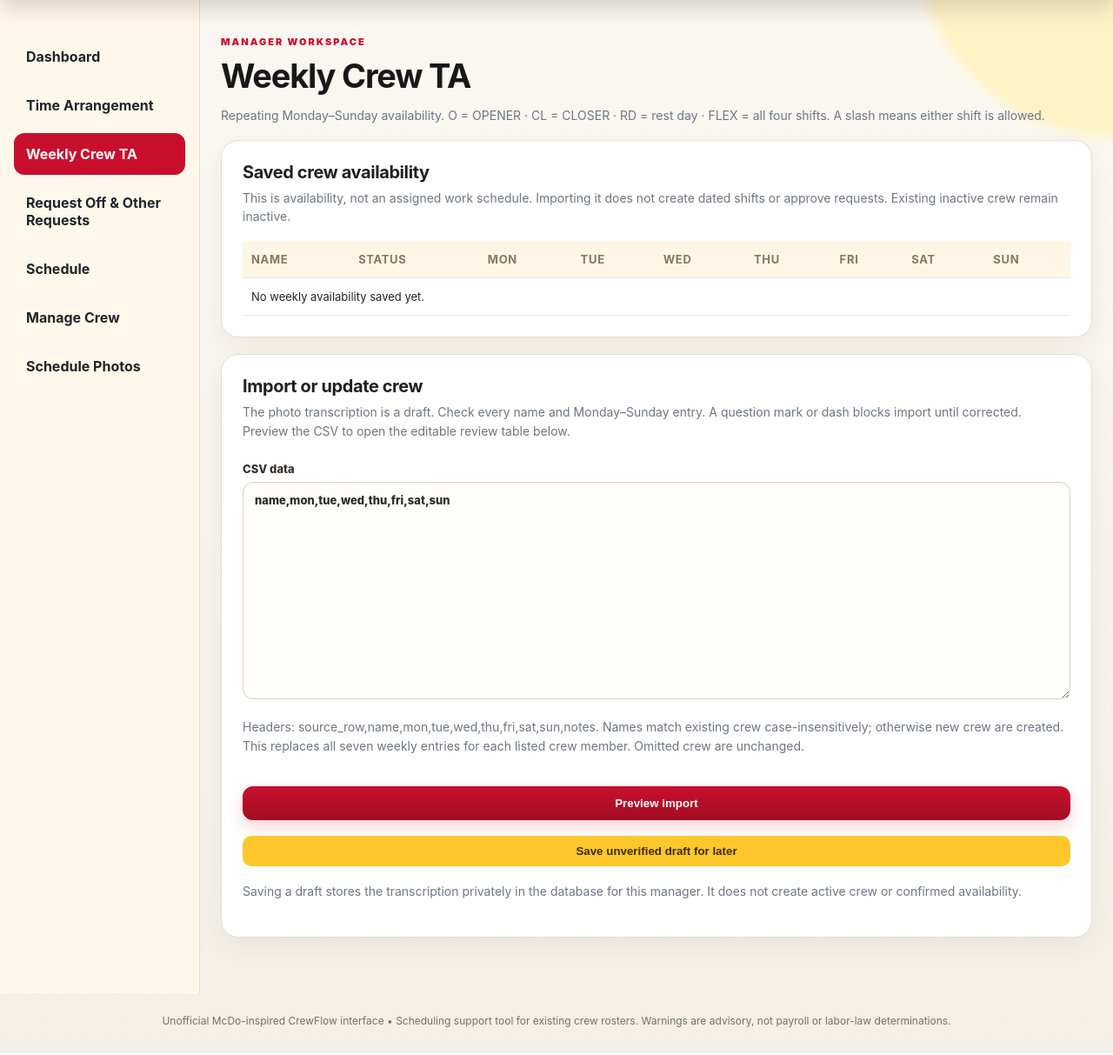
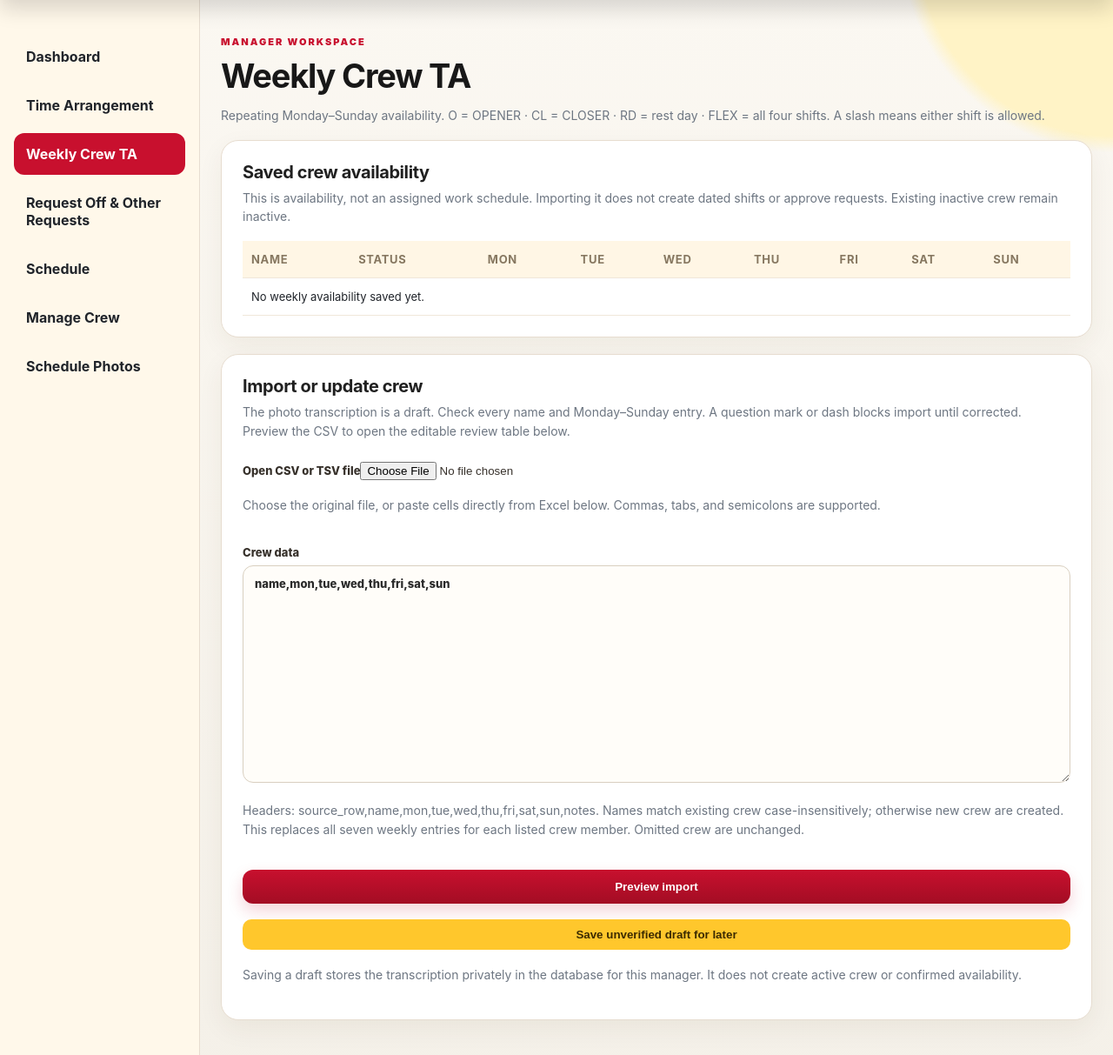
Before and after one commit to Vanix19/579-Mcdo-Davao-Pampanga, a Flask app: page /admin/weekly in a window 1280 px wide. Shown: the part 69-1282 px from the top of the page at 87% size. Run offline with Flask 3, Linux system fonts and the light colour scheme; the visitor is signed in with stand-in values (Sample User, id 1); data that the repository does not hold is empty; parts of the project's set-up code (start-up, migrations or seed data) failed here and were passed over; some libraries are stand-ins or nearby versions.

Commit message:
Add files via upload

```diff
--- a/crew_schedule_assistant/templates/weekly.html
+++ b/crew_schedule_assistant/templates/weekly.html
@@ -18,7 +18,9 @@
 {% for error in errors %}<div class="notice error">{{error}}</div>{% endfor %}
 <form method="post" class="stack">
 <input type="hidden" name="csrf" value="{{csrf}}">
-<label>CSV data<textarea name="csv_text" rows="14" spellcheck="false" required>{{csv_text}}</textarea></label>
+<label>Open CSV or TSV file<input type="file" id="crewDataFile" accept=".csv,.tsv,.txt"></label>
+<p id="fileStatus" role="status">Choose the original file, or paste cells directly from Excel below. Commas, tabs, and semicolons are supported.</p>
+<label>Crew data<textarea id="crewDataText" name="csv_text" rows="14" spellcheck="false" required>{{csv_text}}</textarea></label>
 <p>Headers: source_row,name,mon,tue,wed,thu,fri,sat,sun,notes. Names match existing crew case-insensitively; otherwise new crew are created. This replaces all seven weekly entries for each listed crew member. Omitted crew are unchanged.</p>
 <button class="primary" name="action" value="preview">Preview import</button>
 <button class="secondary" name="action" value="stage">Save unverified draft for later</button>
@@ -51,4 +53,16 @@
 </form>
 {% endif %}
 </section>
+<script>
+document.getElementById('crewDataFile').addEventListener('change',async function(){
+  const file=this.files[0],status=document.getElementById('fileStatus');
+  if(!file)return;
+  if(file.size>128000){status.textContent='Choose a file smaller than 128 KB.';this.value='';return;}
+  try{
+    const text=new TextDecoder('utf-8',{fatal:true}).decode(await file.arrayBuffer());
+    document.getElementById('crewDataText').value=text;
+    status.textContent='File loaded. Click Preview import to check the names and shifts. Nothing has been saved yet.';
+  }catch(error){status.textContent='Could not read this file. Save it as CSV UTF-8 or TSV and try again.';this.value='';}
+});
+</script>
 {% endblock %}
--- a/crew_schedule_assistant/weekly_availability.py
+++ b/crew_schedule_assistant/weekly_availability.py
@@ -37,10 +37,18 @@ def parse_periods(value):
 def parse_csv(text):
     if len(text.encode('utf-8')) > 128_000:
         raise ValueError('The CSV must be smaller than 128 KB.')
-    reader = csv.DictReader(io.StringIO(text.lstrip('\ufeff')))
-    fields = reader.fieldnames or []
-    if len(fields) != len(set(fields)) or not {'name',*DAYS}.issubset(fields):
-        raise ValueError('CSV headers must include name,mon,tue,wed,thu,fri,sat,sun with no duplicates.')
+    text=text.lstrip('\ufeff\r\n ')
+    reader=None
+    # Use the header, not the data: names and notes can contain commas.
+    for delimiter in (',','\t',';'):
+        candidate=csv.DictReader(io.StringIO(text),delimiter=delimiter)
+        fields=[field.strip().lower().lstrip('\ufeff') for field in (candidate.fieldnames or [])]
+        if len(fields)==len(set(fields)) and {'name',*DAYS}.issubset(fields):
+            candidate.fieldnames=fields
+            reader=candidate
+            break
+    if reader is None:
+        raise ValueError('Use a comma-separated CSV file or paste tab-separated cells from Excel. Required headers: name, mon, tue, wed, thu, fri, sat, sun (no duplicates). If the columns became spaces, upload the original CSV file instead.')
     rows, seen = [], set()
     for number, raw in enumerate(reader, 2):
         if number > 201:
```
